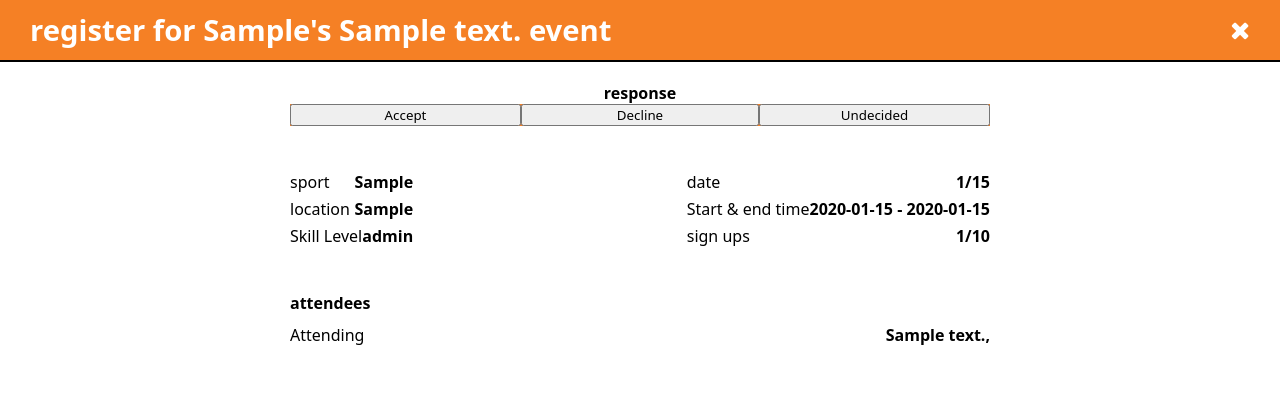
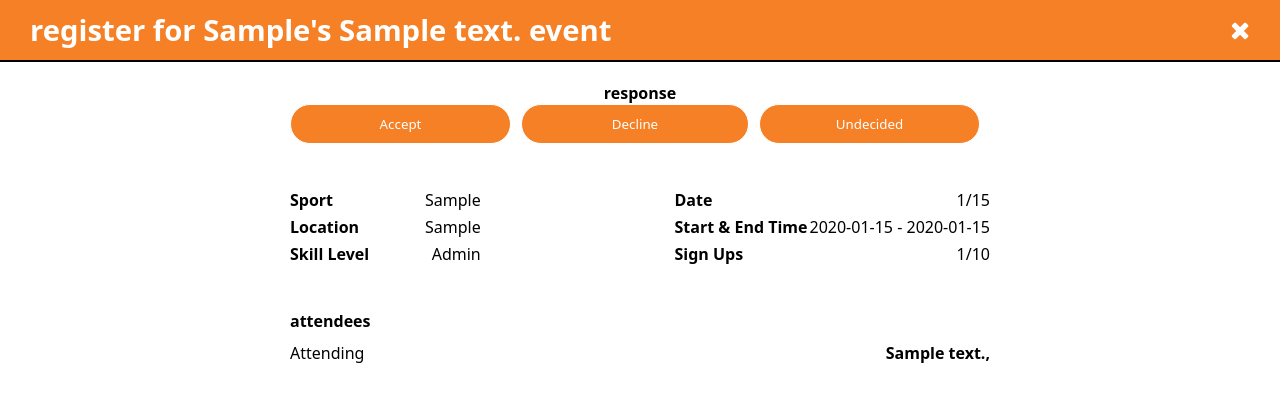
Before and after one commit to nikhil-a0/TigerBall, a Flask app: template templates/eventdetails-1.html in a window 1280 px wide. Shown: the top 402 px of the page. Run offline with Flask 2, Linux system fonts and the light colour scheme; the template is opened without the code that fills it: most values are stand-ins (such as "Sample title", 1, 10 or a date in 2020); parts of the project's set-up code (start-up, migrations or seed data) failed here and were passed over; some libraries are stand-ins or nearby versions.

Commit message:
avi changes 4/27

```diff
--- a/app.py
+++ b/app.py
@@ -300,37 +300,35 @@ def event_update():
                 if req.ok:
                     undergrad = req.json()
                     # add the participant to the eventsparticipants table
-                    invite_participant([event_id, undergrad['net_id']])
+                    if invite_participant([event_id, undergrad['net_id']]):
+                    # send email notification of invitation
+                        details = get_details(event_id)[0]
 
-                    # send email notification of invitation
+                        organizer_req = getOneUndergrad(netid=details.get_organizer())
+                        if organizer_req.ok:
+                            organizer = organizer_req.json()
 
-                    details = get_details(event_id)[0]
-
-                    organizer_req = getOneUndergrad(netid=details.get_organizer())
-                    if organizer_req.ok:
-                        organizer = organizer_req.json()
-
-                        message = Mail(
-                            from_email='tigerballprinceton@gmail.com',
-                            to_emails=undergrad['email'])
-                        message.template_id = 'd-6deb7d2a35654298acc547d6f44665ad'
-                        message.dynamic_template_data = {
-                            "participant_first_name": undergrad['first_name'],
-                            "organizer_first_name": organizer['first_name'],
-                            "sport": details.get_sport(),
-                            "date": str(details.get_date().strftime('%-m/%-d')),
-                            "start_time": str(details.get_starttime().strftime('%I:%M %p')),
-                            "end_time": str(details.get_endtime().strftime('%I:%M %p')),
-                            "location": details.get_location()
-                        }
-                        try:
-                            sg = SendGridAPIClient(os.environ.get('SENDGRID_API_KEY'))
-                            response = sg.send(message)
-                            print(response.status_code)
-                            print(response.body)
-                            print(response.headers)
-                        except Exception as ex:
-                            print(ex, file=stderr)
+                            message = Mail(
+                                from_email='tigerballprinceton@gmail.com',
+                                to_emails=undergrad['email'])
+                            message.template_id = 'd-6deb7d2a35654298acc547d6f44665ad'
+                            message.dynamic_template_data = {
+                                "participant_first_name": undergrad['first_name'],
+                                "organizer_first_name": organizer['first_name'],
+                                "sport": details.get_sport(),
+                                "date": str(details.get_date().strftime('%-m/%-d')),
+                                "start_time": str(details.get_starttime().strftime('%I:%M %p')),
+                                "end_time": str(details.get_endtime().strftime('%I:%M %p')),
+                                "location": details.get_location()
+                            }
+                            try:
+                                sg = SendGridAPIClient(os.environ.get('SENDGRID_API_KEY'))
+                                response = sg.send(message)
+                                print(response.status_code)
+                                print(response.body)
+                                print(response.headers)
+                            except Exception as ex:
+                                print(ex, file=stderr)
 
             except Exception as ex:
                 print(ex, file=stderr)
--- a/config.py
+++ b/config.py
@@ -3,7 +3,7 @@ import re
 
 # dev or deploy
 
-ENVIRONMENT_ = 'deploy'
+ENVIRONMENT_ = 'dev'
 
 if ENVIRONMENT_ == 'dev':
     DATABASE_URL = 'postgresql+psycopg2://@5432/tigerballdb'
--- a/db.py
+++ b/db.py
@@ -482,11 +482,14 @@ def invite_participant(args_arr):
             newRow = EventsParticipants(event_id = args_arr[0], participant_id =
                 args_arr[1], participant_status = "no response")
             session.add(newRow)
+            return True
 
         session.commit()
 
         session.close()
         engine.dispose()
+        return False
+
 
     except Exception as ex:
         print(ex, file=stderr)
--- a/static/main-3.css
+++ b/static/main-3.css
@@ -2,7 +2,6 @@
     margin: 0;
     padding: 0;
     font-family: 'Noto Sans', sans-serif;
-    overflow: scroll;
 }
 
   .search {
@@ -16,7 +15,6 @@
     margin: 20px auto;
     cursor: pointer;
     flex-wrap: wrap;
-    padding-top:30px;
   }
 
   .search .label {
@@ -35,6 +33,11 @@
       display:none !important;
       background-color:transparent !important;
   }
+
+  .search-button {
+    margin-top:20px;
+   }
+
 
   .search-inputs {
     /*flex: 1 0 auto;*/
@@ -404,3 +407,45 @@ main span {
 a:hover {
     text-decoration: none;
 }
+
+.main-content .groupdetails {
+    min-width:180px;
+}
+.events1 label {
+    float: left;
+    margin-right: 10px;
+    vertical-align: middle;
+    margin-top: 8px;
+  }
+  #registerBox label {
+      min-width:135px;
+      font-weight:bold;
+  }
+  #registerBox label,
+  #registerBox p {
+      text-transform:capitalize;
+  }
+/*-color:green;
+    color:white;
+}
+.decline {
+    background-color:red;
+    color:white;
+}*/
+.accept,.decline, .undecide{
+    padding:10px;
+    border-radius:20px;
+    border: 1px solid;
+margin-right: 10px;
+background-color:#f58025;
+color:white;
+}
+#register .events {
+    background-color:transparent;
+}
+hr {
+    border: 1px solid #999999;
+}
+#registerBox p  {
+    font-weight:normal;
+}
--- a/templates/event2.html
+++ b/templates/event2.html
@@ -13,6 +13,10 @@
     <link href="https://cdnjs.cloudflare.com/ajax/libs/font-awesome/5.13.0/css/all.min.css" rel="stylesheet">
     <link rel="stylesheet" href="https://cdnjs.cloudflare.com/ajax/libs/font-awesome/4.7.0/css/font-awesome.min.css" integrity="sha256-eZrrJcwDc/3uDhsdt61sL2oOBY362qM3lon1gyExkL0=" crossorigin="anonymous" />
     <link rel="shortcut icon" href="{{ url_for('static', filename='favicon.ico') }}">
+    <link rel="preconnect" href="https://fonts.googleapis.com">
+    <link rel="preconnect" href="https://fonts.gstatic.com" crossorigin>
+    <link href="https://fonts.googleapis.com/css2?family=Nunito:wght@300&display=swap" rel="stylesheet">
+
     <title>My Events - TigerBall</title>
 </head>
 <body>
@@ -20,7 +24,7 @@
         <a href="/">
             <aside>
                 <img src="{{url_for('static', filename='tigerball_logo.png')}}" id="headerLogo"/>
-                <p>TigerBall</p>
+                <p id="logotext">tigerball</p>
             </aside>
         </a>
 
--- a/templates/eventdetails-1.html
+++ b/templates/eventdetails-1.html
@@ -20,9 +20,9 @@
         <div class="event-container">
             <p>response</p>
             <div class="events">
-                <input type="submit" name="Accept" value="Accept">
-                <input type="submit" name="Decline" value="Decline">
-                <input type="submit" name="Undecided" value="Undecided">
+                <input type="submit" class="accept" name="Accept" value="Accept">
+                <input type="submit" class="decline" name="Decline" value="Decline">
+                <input type="submit" class="undecide" name="Undecided" value="Undecided">
             </div>
         </div>
 
--- a/templates/groupdetails.html
+++ b/templates/groupdetails.html
@@ -46,7 +46,7 @@
 
     <form class="box-inner" action="/groupdetails?group_id={{group_id}}" method="post">
         <div class="event-container">
-            <div class="events">
+            <div class="events1">
                 <aside>
                     <label>add members</label>
                     <input type="text" name="newmems" value="{{newmems}}">
```
Also changed, not shown: templates/profile.html (+5 -8 lines).
